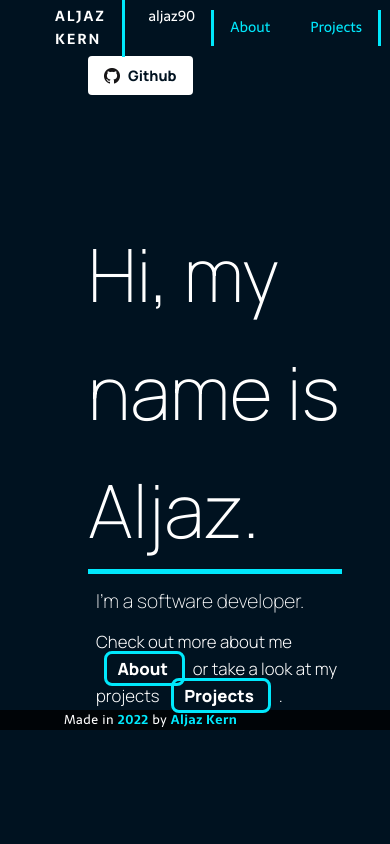
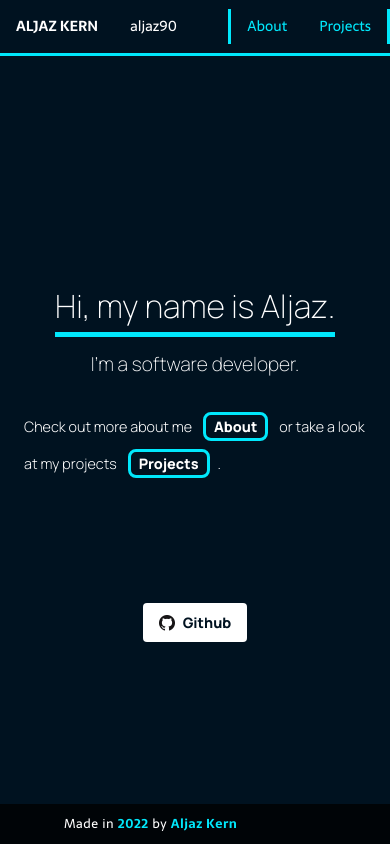
Before and after one commit to aljaz90/aljaz90.github.io, a website: page index.html in a window 390 px wide. Drawn offline with Linux system fonts and the light colour scheme.

Commit message:
Make home page responsive

```diff
--- a/sass/base/_base.scss
+++ b/sass/base/_base.scss
@@ -34,9 +34,9 @@ body {
     overflow-x: hidden;
 
     @include respond(small-desktop) {
-        grid-template-rows: 7rem repeat(4 calc(calc(100% - 7rem) / 4));
+        //grid-template-rows: 7rem repeat(4 calc(calc(100% - 7rem) / 4));
     }
     @include respond(phone) {
-        grid-template-rows: 7rem repeat(4, min-content);
+        //grid-template-rows: 7rem repeat(4, min-content);
     }
 }
--- a/sass/layout/_navigation.scss
+++ b/sass/layout/_navigation.scss
@@ -10,9 +10,21 @@
     align-items: center;
     justify-content: space-between;
 
+    @include respond(tab-port) {
+        padding: 0 2rem;
+    }
+    @include respond(phone) {
+        padding: 0;
+        border-bottom: 3px solid $color-primary;
+    }
+
     &--section {
         display: flex;
         justify-content: center;
+
+        @include respond(phone) {
+            align-items: center;
+        }
 
         &:last-child {
             border-right: 3px solid $color-primary;
@@ -29,6 +41,10 @@
 
         &:not(:last-child) {
             margin-right: 1rem;
+
+            @include respond(phone) {
+                margin-right: 0;
+            }
         }
 
         &::after {
@@ -62,6 +78,11 @@
             cursor: pointer;
             border-bottom: none;
 
+            @include respond(phone) {
+                border-right: none;
+                letter-spacing: unset;
+            }
+
             &:hover::after {
                height: 0;
             }
--- a/sass/pages/_home.scss
+++ b/sass/pages/_home.scss
@@ -10,11 +10,24 @@
         align-items: flex-start;
         justify-content: center;
 
+        @include respond(tab-port) {
+            grid-column: full-start / full-end;
+            padding-left: 0;
+            align-items: center;
+        }
+
         &--introduction {
             font-family: $font-primary;
             font-weight: 100;
             font-size: 9.2rem;
             border-bottom: 5px solid $color-primary;
+
+            @include respond(tab-port) {
+                font-size: 6rem;
+            }
+            @include respond(phone) {
+                font-size: 4rem;
+            }
         }
 
         &--role {
@@ -31,6 +44,15 @@
             border-top-left-radius: 4px;
             border-top-right-radius: 4px;
 
+            @include respond(tab-port) {
+                padding: 0 10rem;
+                margin-top: 2rem;
+            }
+            @include respond(phone) {
+                font-size: 1.8rem;
+                padding: 0 3rem;
+            }
+
             &--link, &--link:link, &--link:visited {
                 margin: 0 1rem;
                 text-decoration: none;
@@ -40,6 +62,15 @@
                 border: 3px solid $color-primary;
                 border-radius: 8px;
                 transition: all .3s ease-out;
+
+                @include respond(tab-port) {
+                    padding: 0.2rem 1rem;
+                    display: inline-block;
+                }
+                @include respond(phone) {
+                    padding: 0rem 1rem;
+                    margin: 0.5rem 1rem;
+                }
 
                 &:hover {
                     background-color: $color-primary;
@@ -55,6 +86,11 @@
         display: flex;
         align-items: flex-start;
         padding-left: 5rem;
+
+        @include respond(phone) {
+            justify-content: center;
+            padding-left: 0;
+        }
 
         &--item {
             color: $color-grey;
```
Also changed, not shown: public/css/main.css, 1 other file.
